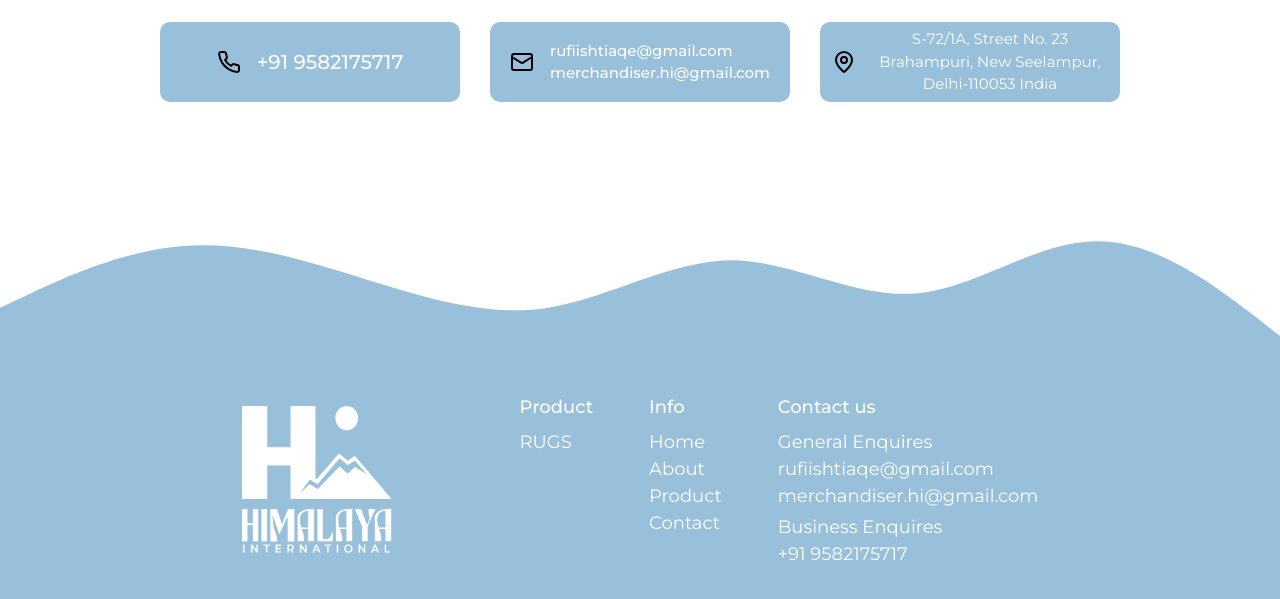
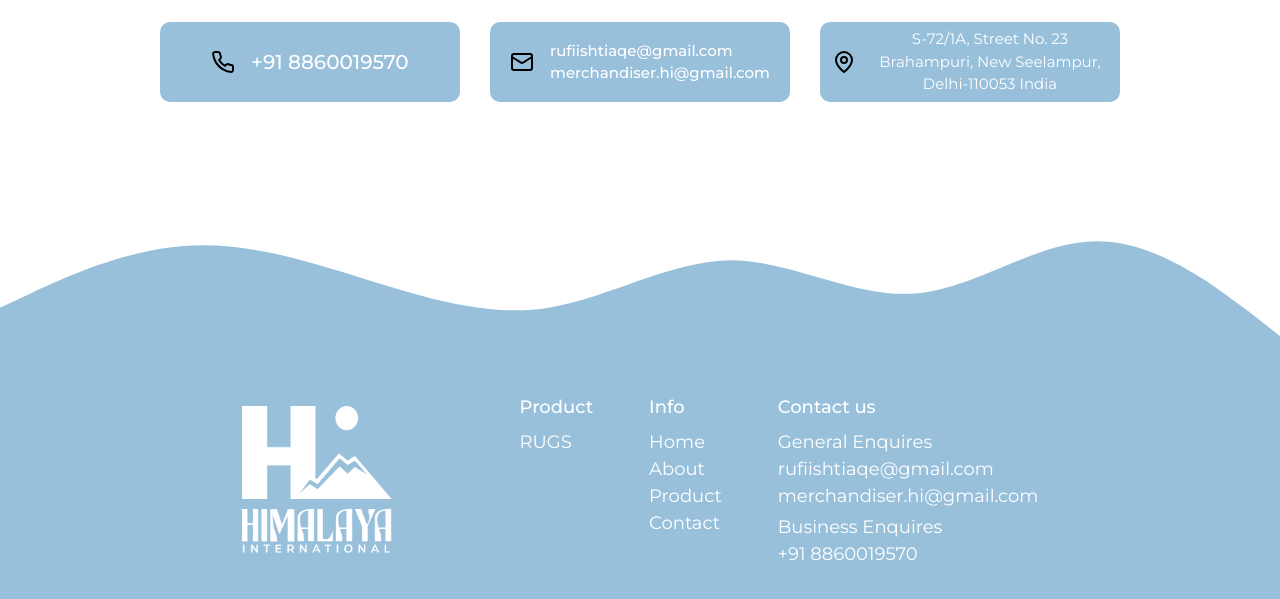
Before and after one commit to Faisal18Ansari/Himalayan_International, a React (Vite) app: page /contact in a window 1280 px wide. Shown: the part 791-1390 px from the top of the page. Built offline with nearby package versions, Linux system fonts and the light colour scheme; no server answers.

Commit message:
footer and contact no. change

```diff
--- a/src/component/Footer.jsx
+++ b/src/component/Footer.jsx
@@ -60,7 +60,7 @@
                 </span>
                 <span className="flex flex-col ">
                   <span>Business Enquires</span>
-                  <span>+91 9582175717</span>
+                  <span>+91 8860019570</span>
                 </span>
               </div>
             </div>
--- a/src/pages/Contact.jsx
+++ b/src/pages/Contact.jsx
@@ -41,7 +41,7 @@
               <Phone />
               </span>
               <span className="text-[20px] font-medium">
-              +91 9582175717
+              +91 8860019570
               </span>
             </div>
             <div className=" hover:shadow-md hover:shadow-secondary   md:w-[300px] w-[100%] flex justify-center items-center bg-primary rounded-[10px] h-[80px] text-white gap-4">
```
